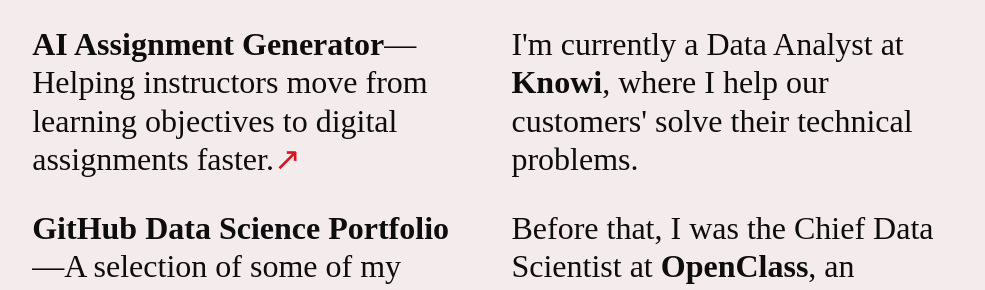
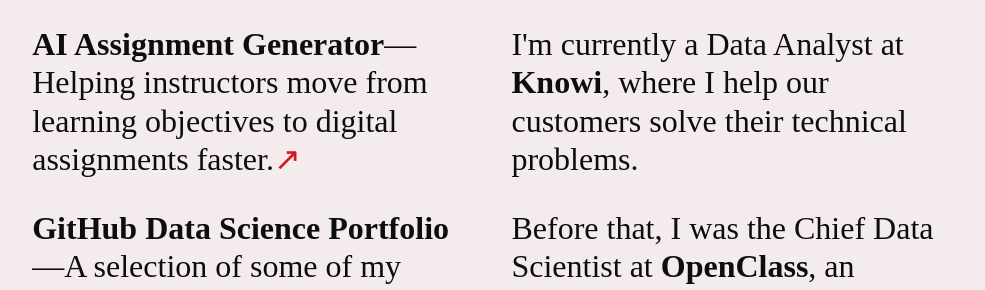
Before and after one commit to laurenmitch/laurenmitch.github.io, a Jekyll site: the page built from index.html, in a window 1280 px wide. Shown: the part 429-719 px from the top of the page, without its empty margins (147-1132 px from the left). Built offline with Jekyll 4.4.1, drawn with Linux system fonts in a browser that asks for light colours; some web fonts are replaced.

Commit message:
editing text

```diff
--- a/index.html
+++ b/index.html
@@ -29,7 +29,7 @@
       </div>
       <div class="about column">
         <h2>A little about me</h2>
-        <div> I'm currently a Data Analyst at <a href="https://www.knowi.com/">Knowi</a>, where I help our customers' solve their technical problems.</div>
+        <div> I'm currently a Data Analyst at <a href="https://www.knowi.com/">Knowi</a>, where I help our customers solve their technical problems.</div>
         <div>Before that, I was the Chief Data Scientist at <a href="https://openclass.ai/">OpenClass</a>, an outdoor education instructor at <a href="https://www.htoec.org/">High Trails</a><span class="accent superscript" id="dagger" onmouseover="addClass(dagger2, 'footnote-accent');" onmouseout="removeClass(dagger2, 'footnote-accent');">†</span>, and a Staff Geologist at <a href="https://www.rouxinc.com/">Roux</a><span class="accent superscript" id="doubledagger" onmouseover="addClass(doubledagger2, 'footnote-accent');" onmouseout="removeClass(doubledagger2, 'footnote-accent');">‡</span>.</div>
         <div>I'm from the Bay Area and I love backpacking the Sierras, making pottery<span class="accent superscript" id="paragraph" onmouseover="addClass(paragraph2, 'footnote-accent');" onmouseout="removeClass(paragraph2, 'footnote-accent');">¶</span>, and the occasional bike party. I'm also a big fan of <a href="https://github.com/ampinsk/ampinsk.github.io">open</a>&nbsp;<a href="https://github.com/ampinsk/ampinsk.github.io">source</a><span class="accent superscript" id="curly" onmouseover="addClass(curly2, 'footnote-accent');" onmouseout="removeClass(curly2, 'footnote-accent');">§</span>.</div>
         <div class="notes grid">
```
Also changed, not shown: project/visualization.md (+5 -5 lines), 1 other file.
